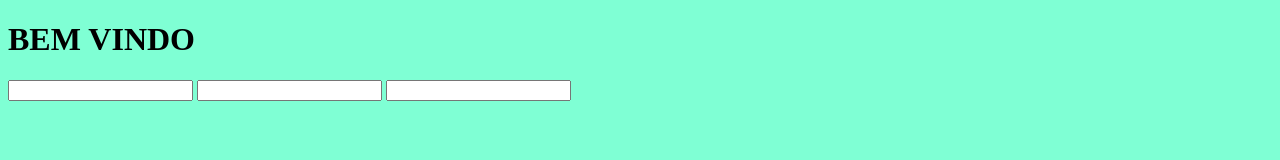
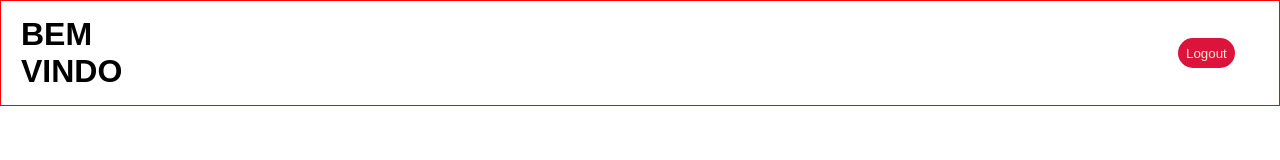
Before and after one commit to Dev-Lucas-Dias/barber, a plain HTML site: page home/home.html in a window 1280 px wide. Drawn offline with Linux system fonts and the light colour scheme.

Commit message:
teste logout

```diff
--- a/global.css
+++ b/global.css
@@ -53,8 +53,3 @@ display: none;
     }
 
      }
-
-button[disabled]{
-opacity: 0.7;
-cursor: default;
-}
--- a/home/home.css
+++ b/home/home.css
@@ -0,0 +1,28 @@
+#box{
+    display: inline-block;
+    padding-block: 15px;
+    border: 1px solid red;
+    width: 100vw;
+
+}
+#corpo{
+    display: flex;
+    align-content: center;
+    align-items: center;
+    margin-left: 20px;
+    width: 95%;
+
+}
+#corpo #logout{
+    width: 60px;
+    height: 30px;
+    border-radius: 15px;
+    align-self: center;
+    margin-left: 81%;
+    background-color: crimson;
+    color: antiquewhite;
+    border: none;
+}
+#corpo #logout:hover{
+    cursor: pointer;
+}
--- a/home/home.html
+++ b/home/home.html
@@ -3,14 +3,20 @@
 <head>
     <meta charset="UTF-8">
     <meta name="viewport" content="width=device-width, initial-scale=1.0">
+    <link rel="stylesheet" href="home.css">
+    <link rel="stylesheet" href="/global.css">
     <title>Home</title>
 </head>
-<body style="background-color: aquamarine;">
-<h1>BEM VINDO</h1>
-<div id="container">
-    <input type="text" id="caixa">
-    <input type="text" id="caixa1">
-    <input type="text" id="caixa1">
+<body>
+<header id="box">
+<div id ="corpo">
+    <h1>BEM VINDO</h1>
+    <button type="button" id="logout" onclick="logout()">Logout</button>
 </div>
+</header>
 </body>
+<script src="https://www.gstatic.com/firebasejs/10.14.0/firebase-app-compat.js";></script>
+    <script src="https://www.gstatic.com/firebasejs/10.14.0/firebase-auth-compat.js";></script>
+    <script src="/firebase.js"></script>
+<script src="home.js"></script>
 </html>
--- a/home/home.js
+++ b/home/home.js
@@ -0,0 +1,7 @@
+function logout(){
+    firebase.auth().singOut().then(()=>{
+        window.location.href= "/index.html";
+    }).catch(()=>{
+        alert('ERRO AO FAZER LOGOUT!')
+    })
+}
--- a/pages/register/resgiter.css
+++ b/pages/register/resgiter.css
@@ -24,3 +24,7 @@
              border-radius: 30px;
              cursor: pointer;
          }
+         button[disabled]{
+            opacity: 0.7;
+            cursor: default;
+            }
```
